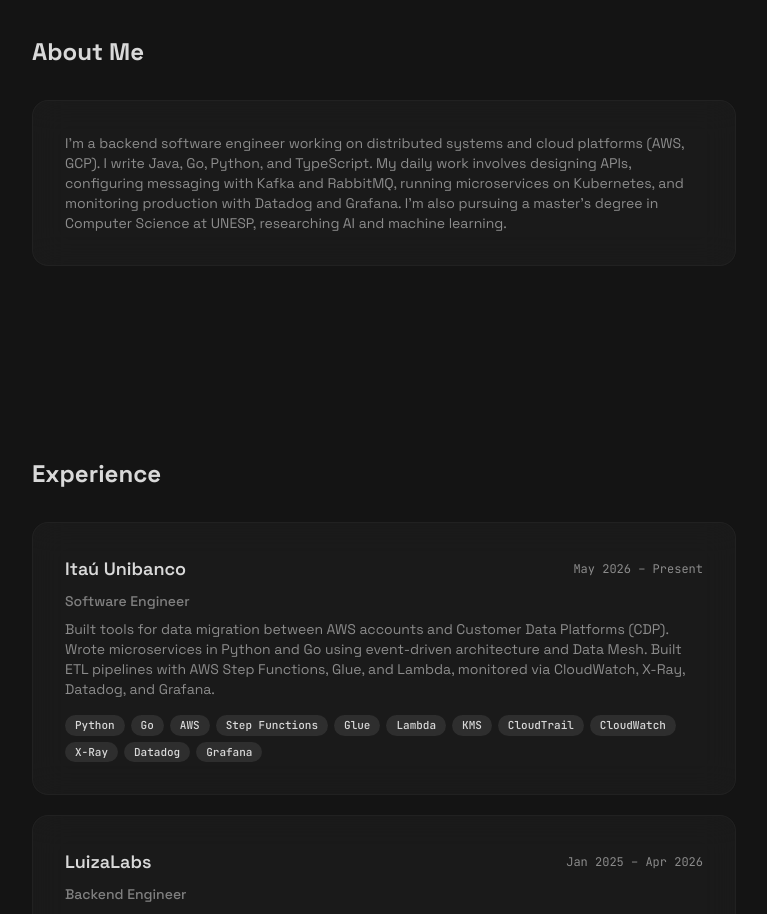
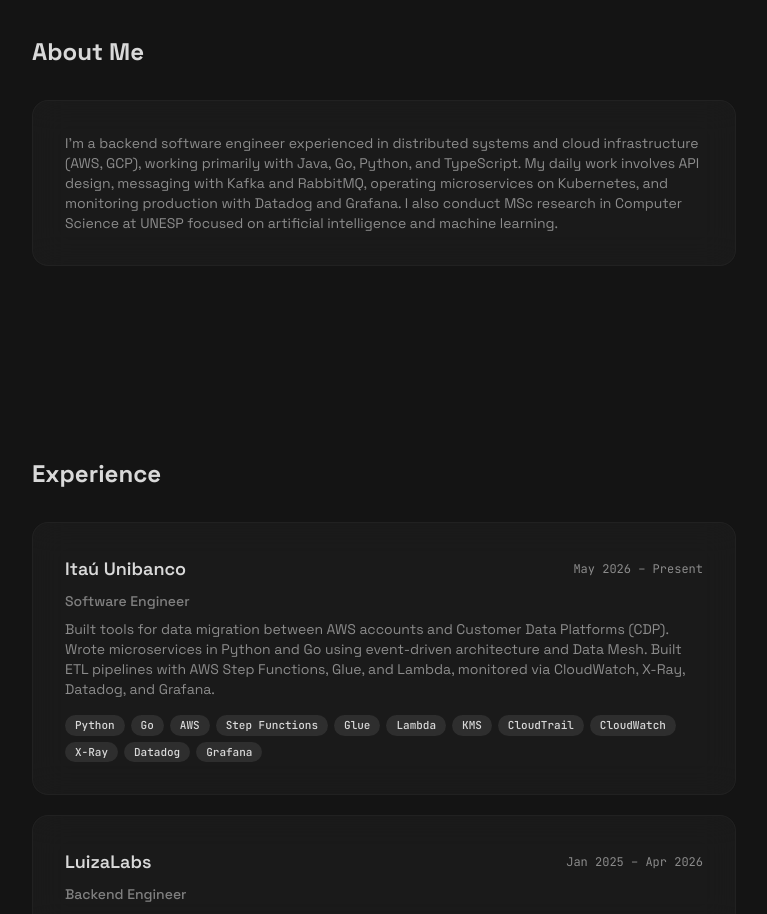
Before and after one commit to mateusememe/whoami, a React (Vite) app: page / in a window 1280 px wide. Shown: the part 860-1774 px from the top of the page, without its empty margins (256-1023 px from the left). Built offline with nearby package versions, Linux system fonts and the light colour scheme; the HTML template or start-up script is replaced by a standard one.

Commit message:
📝 style(i18n): refine about text with formal engineering experience phrasing

```diff
--- a/src/i18n/translations.ts
+++ b/src/i18n/translations.ts
@@ -41,9 +41,9 @@
   // About
   "about.title": { pt: "Sobre Mim", en: "About Me", es: "Sobre Mí" },
   "about.text": {
-    pt: "Sou engenheiro de software backend com experiência em sistemas distribuídos e nuvem (AWS, GCP). Escrevo código em Java, Go, Python e TypeScript. Minha rotina envolve desenhar APIs, configurar mensageria com Kafka e RabbitMQ, manter microsserviços em Kubernetes e monitorar aplicações com Datadog e Grafana. Também curso mestrado em Ciência da Computação na UNESP, pesquisando em inteligência artificial e aprendizado de máquina.",
-    en: "I'm a backend software engineer working on distributed systems and cloud platforms (AWS, GCP). I write Java, Go, Python, and TypeScript. My daily work involves designing APIs, configuring messaging with Kafka and RabbitMQ, running microservices on Kubernetes, and monitoring production with Datadog and Grafana. I'm also pursuing a master's degree in Computer Science at UNESP, researching AI and machine learning.",
-    es: "Soy ingeniero de software backend con experiencia en sistemas distribuidos y nube (AWS, GCP). Escribo código en Java, Go, Python y TypeScript. Mi trabajo diario incluye diseñar APIs, configurar mensajería con Kafka y RabbitMQ, operar microservicios en Kubernetes y monitorear producción con Datadog y Grafana. También curso una maestría en Ciencias de la Computación en la UNESP, investigando en IA y machine learning.",
+    pt: "Sou engenheiro de software backend com sólida experiência no desenvolvimento de sistemas distribuídos e infraestrutura em nuvem (AWS, GCP), atuando principalmente com Java, Go, Python e TypeScript. Minha rotina envolve o desenho de APIs, configuração de mensageria com Kafka e RabbitMQ, operação de microsserviços em Kubernetes e monitoramento de produção com Datadog e Grafana. Também realizo pesquisa de mestrado em Ciência da Computação na UNESP com foco em inteligência artificial e aprendizado de máquina.",
+    en: "I'm a backend software engineer experienced in distributed systems and cloud infrastructure (AWS, GCP), working primarily with Java, Go, Python, and TypeScript. My daily work involves API design, messaging with Kafka and RabbitMQ, operating microservices on Kubernetes, and monitoring production with Datadog and Grafana. I also conduct MSc research in Computer Science at UNESP focused on artificial intelligence and machine learning.",
+    es: "Soy ingeniero de software backend con sólida experiencia en el desarrollo de sistemas distribuidos e infraestructura en la nube (AWS, GCP), trabajando principalmente con Java, Go, Python y TypeScript. Mi trabajo diario incluye diseño de APIs, mensajería con Kafka y RabbitMQ, operación de microservicios en Kubernetes y monitoreo de producción con Datadog y Grafana. También realizo investigación de maestría en Ciencias de la Computación en la UNESP enfocada en inteligencia artificial y aprendizaje automático.",
   },
 
   // Experience
```
